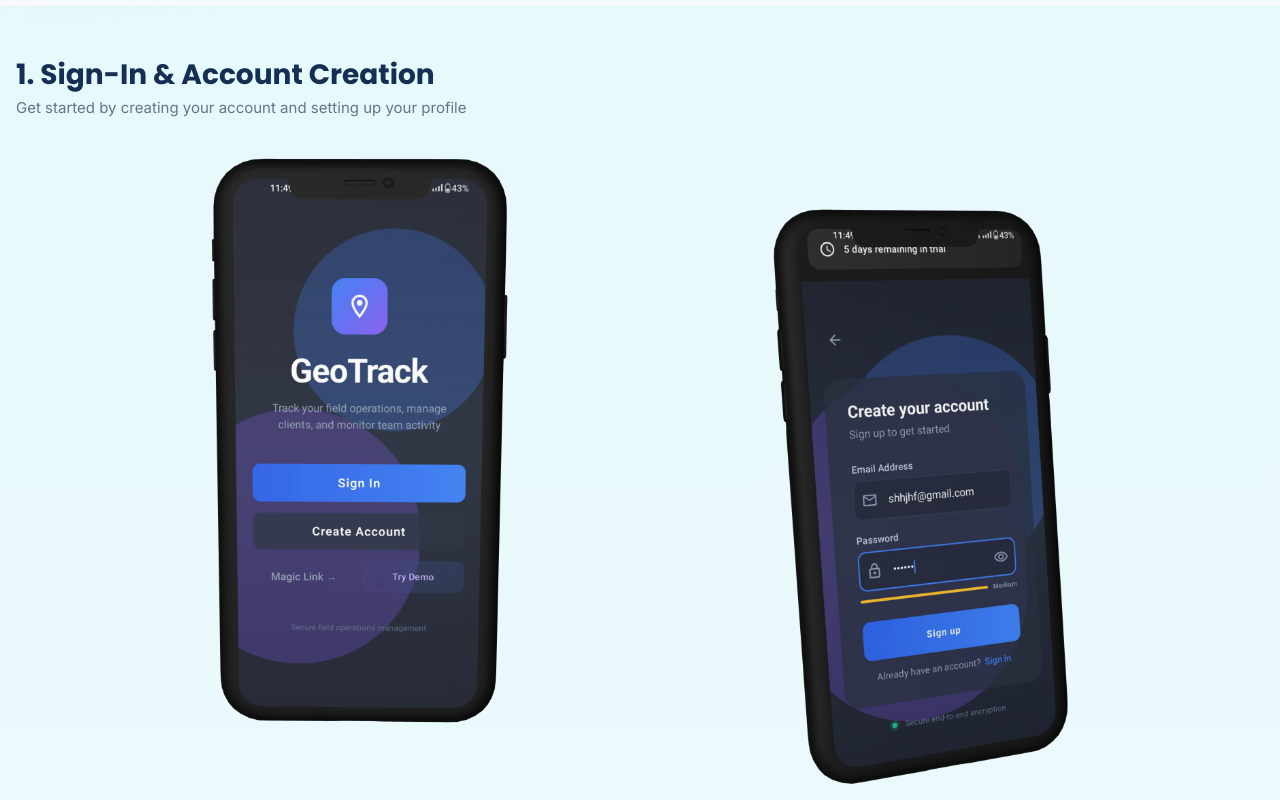
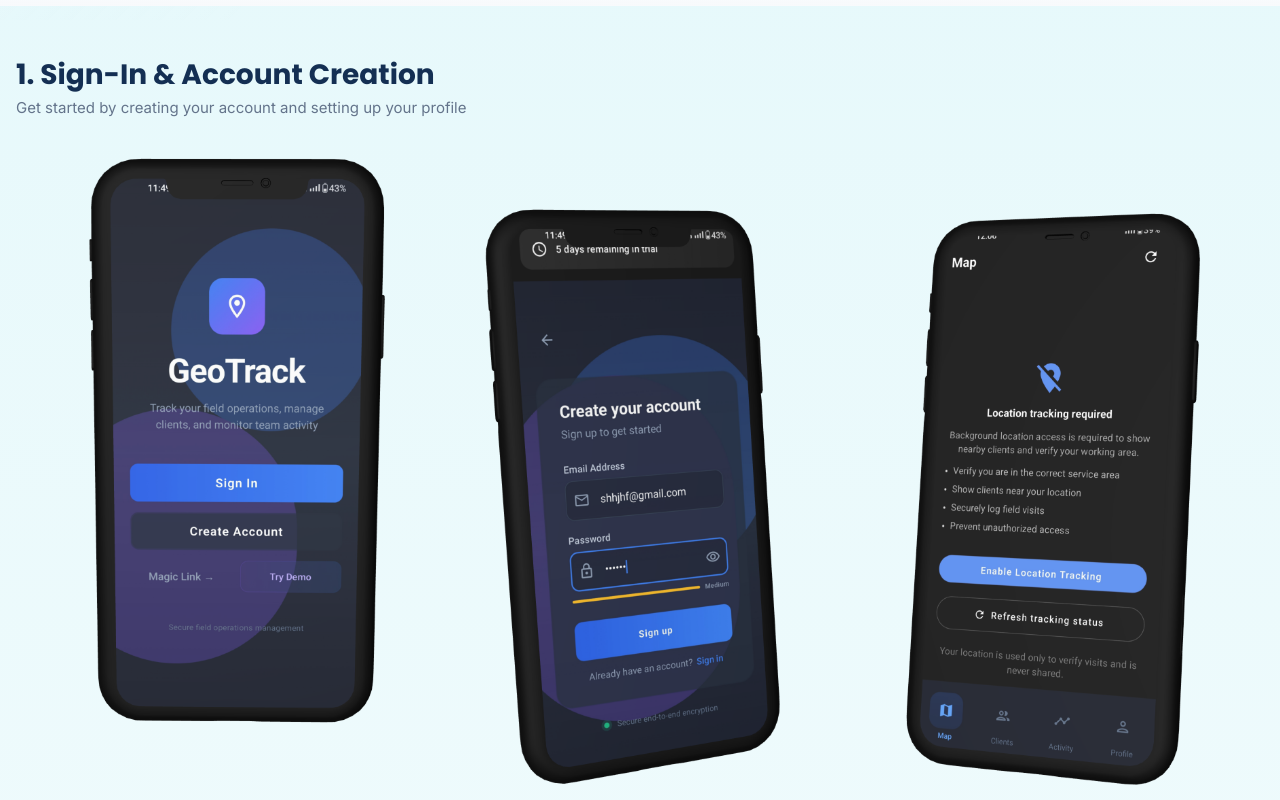
Before and after one commit to sampada-shukla/Geo-track, a React (Vite) app in the folder Geo-track-Home/: page /tutorials in a window 1280 px wide. Shown: the part 780-1580 px from the top of the page. Built offline with nearby package versions, Linux system fonts and the light colour scheme.

Commit message:
Update TutorialPage.tsx

```diff
--- a/Geo-track-Home/src/components/TutorialPage.tsx
+++ b/Geo-track-Home/src/components/TutorialPage.tsx
@@ -650,11 +650,12 @@ export default function TutorialPage() {
                 <div
                   style={{
                     display: 'flex',
-                    gap: isMobile ? '2rem' : isTablet ? '3rem' : '6rem',
                     flexWrap: 'wrap',
                     justifyContent: 'center',
                     paddingTop: '2rem',
-                    paddingInline: isMobile ? '0' : isTablet ? '2rem' : '6rem',
+                    gap: isMobile ? '1.5rem' : isTablet ? '2.5rem' : '3rem',
+                    paddingInline: isMobile ? '0' : isTablet ? '1.5rem' : '2rem',
+
                   }}
                 >
                   {section.steps.map((step, stepIndex) => {
```
